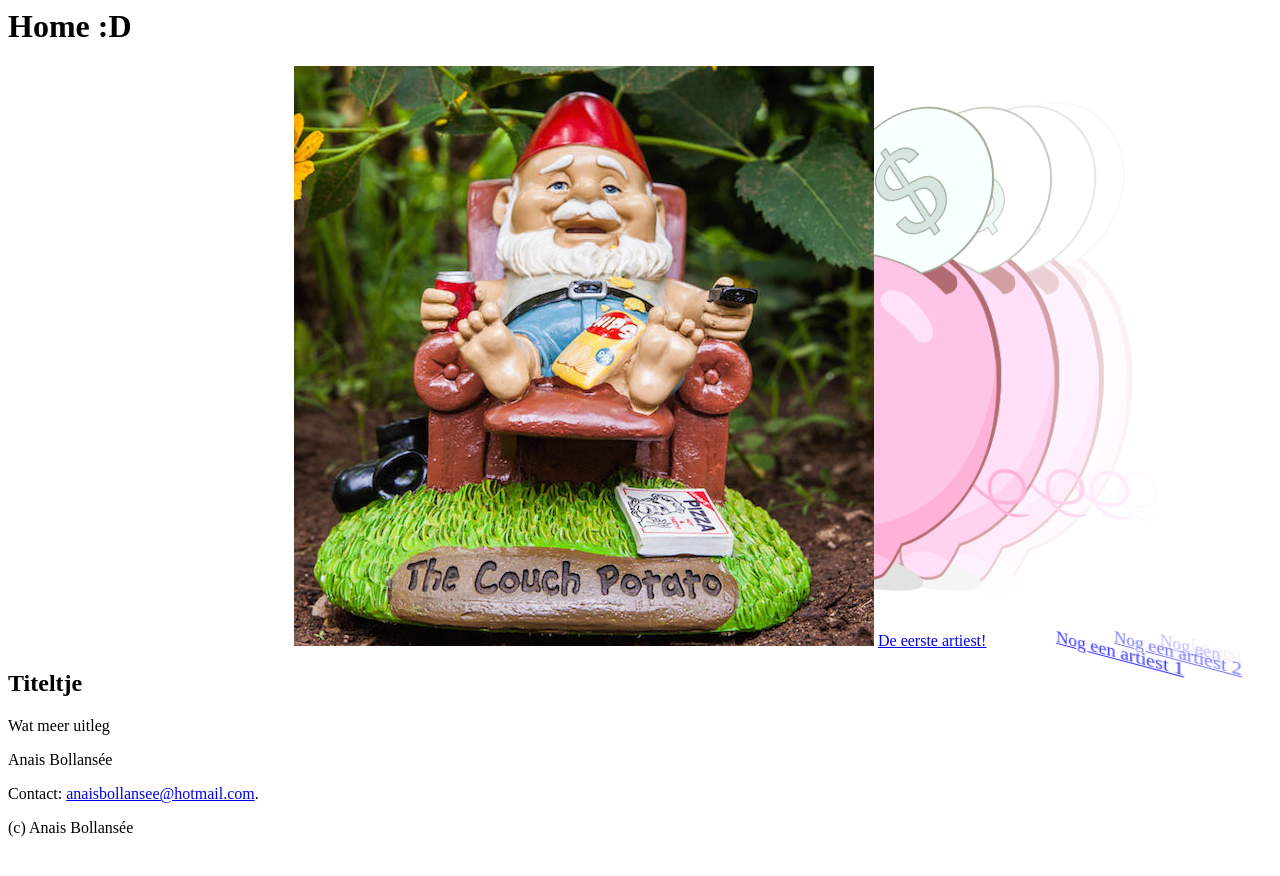
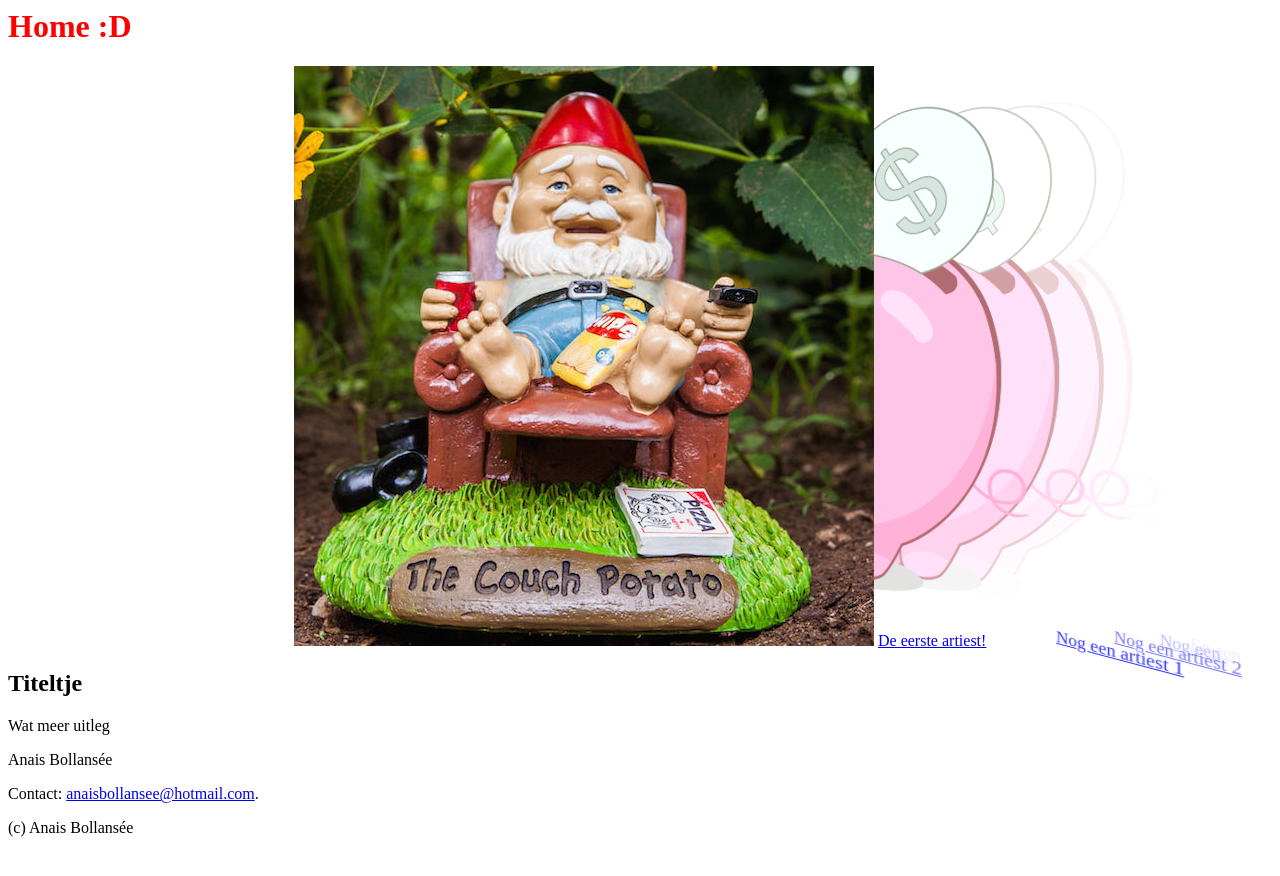
Before and after one commit to AnaisBollansee/thesis, a Jekyll site: the page built from index.md, in a window 1280 px wide. Shown: the top 876 px of the page. Built offline with Jekyll 4.4.1, drawn with Linux system fonts in a browser that asks for light colours; nearby versions of some CDN libraries.

Commit message:
Added live reload. Not added when running on github.

```diff
--- /dev/null
+++ b/_includes/live_js.html
@@ -0,0 +1,3 @@
+{% unless site.github %}
+    <script src="http://livejs.com/live.js"></script>
+{% endunless %}
--- a/_layouts/album.html
+++ b/_layouts/album.html
@@ -7,6 +7,7 @@
 		<title>{{ page.title }}</title>
 
 		<link rel="shortcut icon" type="image/png" href="{% include fix_url.html url='/images/icon.png' %}"/>
+		{% include live_js.html %}
 	</head>
 
 	<body>
--- a/_layouts/artist.html
+++ b/_layouts/artist.html
@@ -7,6 +7,7 @@
 		<title>{{ page.title }}</title>
 
 		<link rel="shortcut icon" type="image/png" href="{% include fix_url.html url='/images/icon.png' %}"/>
+		{% include live_js.html %}
 	</head>
 
 	<body>
--- a/_layouts/artist_info.html
+++ b/_layouts/artist_info.html
@@ -7,6 +7,7 @@
 		<title>{{ page.title }}</title>
 
 		<link rel="shortcut icon" type="image/png" href="{% include fix_url.html url='/images/icon.png' %}"/>
+		{% include live_js.html %}
 	</head>
 
 	<body>
--- a/_layouts/home.html
+++ b/_layouts/home.html
@@ -20,6 +20,7 @@
 			integrity="sha256-VazP97ZCwtekAsvgPBSUwPFKdrwD3unUfSGVYrahUqU="
 			crossorigin="anonymous"></script>
 		<script src="{% include fix_url.html url='/js/jquery.coverflow.js' %}"></script>
+		{% include live_js.html %}
 	</head>
 
 	<body>
--- /dev/null
+++ b/css/styles.css
@@ -0,0 +1,3 @@
+h1 {
+    color: red;
+}
```
